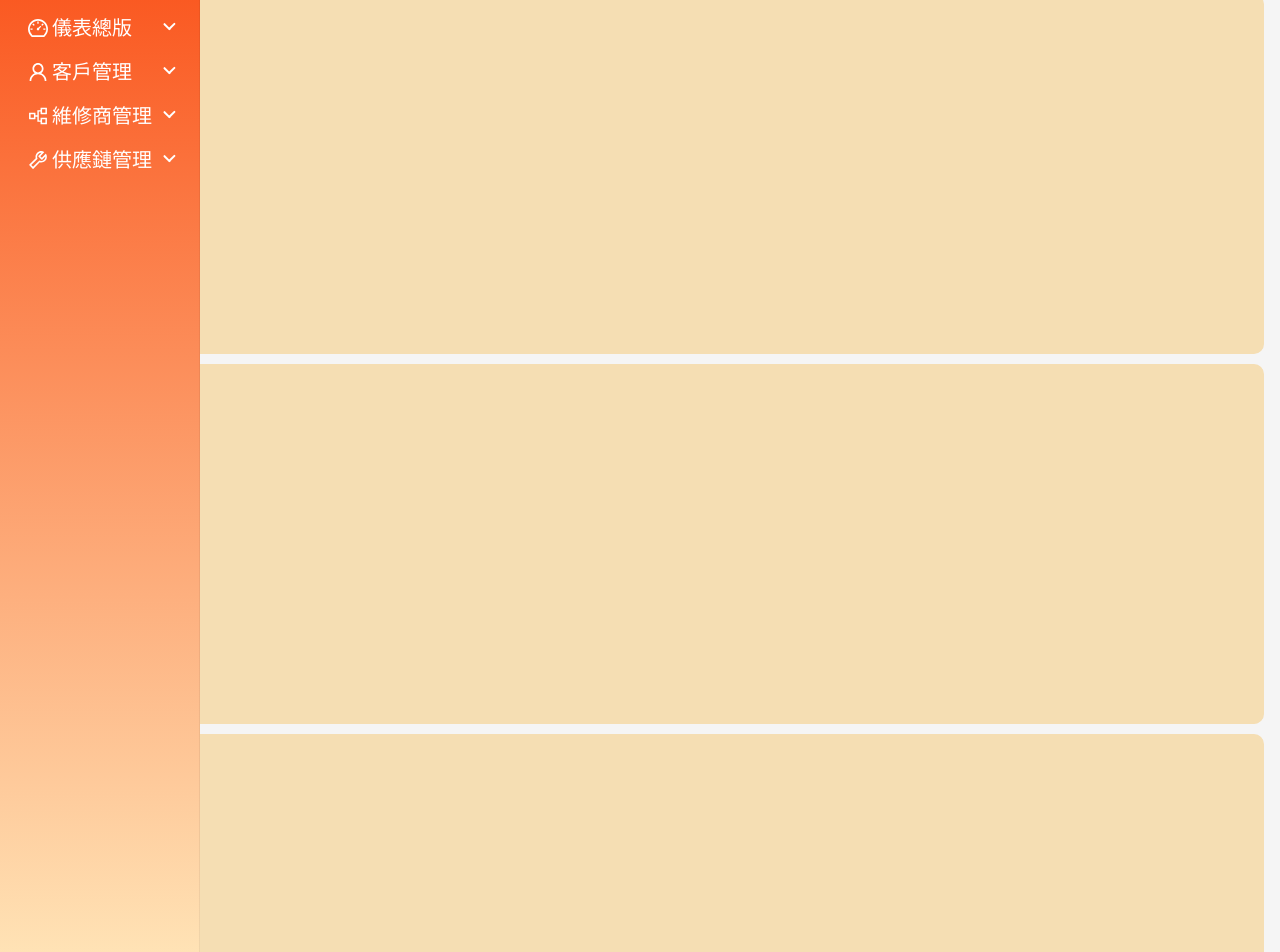
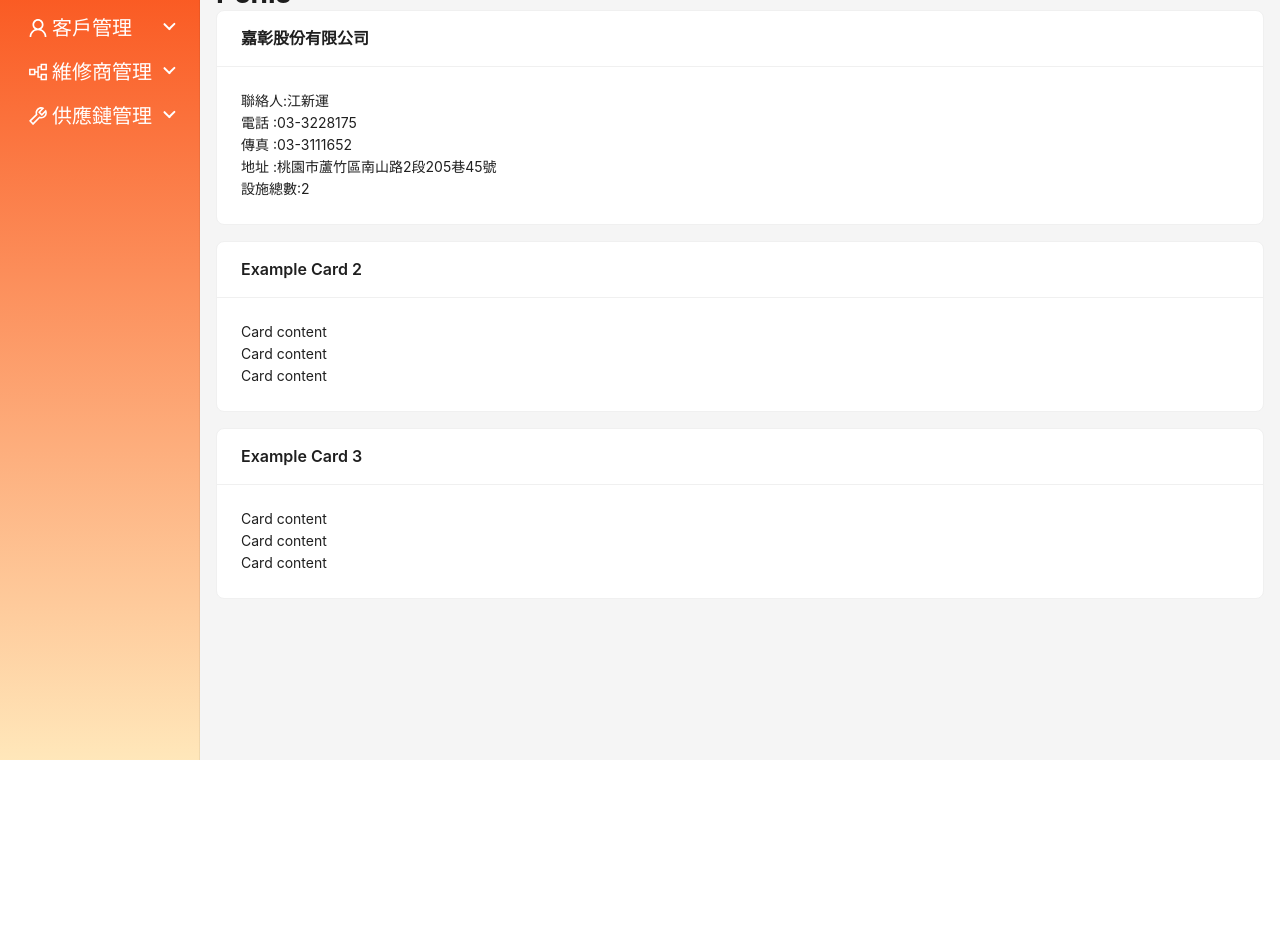
Before and after one commit to LaumShawn/antd-demo, a Next.js app: page / in a window 1280 px wide. Shown: the part 40-992 px from the top of the page. After the commit the page ends 800 px from the top, so only its background shows below. Built offline with nearby package versions, Linux system fonts and the light colour scheme.

Commit message:
暫時不管側欄，先施工卡片

```diff
--- a/src/app/myMenu.tsx
+++ b/src/app/myMenu.tsx
@@ -1,5 +1,5 @@
 "use client";
-import { Menu } from "antd";
+import { Layout, Menu } from "antd";
 import {
   DashboardOutlined,
   UserOutlined,
@@ -18,10 +18,6 @@ import Item from "antd/es/list/Item";
 import Sider from "antd/es/layout/Sider";
 
 const items = [
-  {
-    key: "side",
-    icon: <RightCircleOutlined />,
-  },
   {
     key: "sub1", //指整個巢狀結構
     label: "儀表總版",
@@ -86,13 +82,14 @@ const MyMenu = () => {
   };
 
   return (
+    <Layout hasSider={true}>
       <ConfigProvider
         theme={{
           components: {
             Menu: {
               itemColor: "#ffff",
-            collapsedWidth:"50px",
-            popupBg:"#FA541C "
+
+              popupBg: "#FA541C ",
             },
           },
           token: {
@@ -100,26 +97,22 @@ const MyMenu = () => {
             fontSizeLG: 24,
             fontFamily: "Microsoft YaHei",
             colorPrimary: "#FFA940",
-
           },
         }}
-    >
-    <Menu
+      ><Menu
             mode="inline"
             style={{
-            height: "1024px",
+              height: "100%",
               backgroundImage: "linear-gradient(#FA541C, #FFE7BA)",
-            position:"fixed",
-            maxWidth:"200px"
+              position: "fixed",
+              maxWidth: "200px",
             }}
             inlineCollapsed={collapsed}
-
             items={items}
             onClick={handleMenuClick} // Pass the handler function here
-
           />
-
       </ConfigProvider>
+    </Layout>
   );
 };
 export default MyMenu;
--- a/src/app/page.tsx
+++ b/src/app/page.tsx
@@ -1,11 +1,12 @@
 "use client";
 import MyMenu from "./myMenu";
-import Layout from "antd/es/layout/layout";
-import { Menu } from "antd";
-import { Content } from "antd/es/layout/layout"; //小心!!跟nextjs有重名
+import Layout, { Content } from "antd/es/layout/layout"; // Import Sider and move Content here
+import { Menu, Card } from "antd";
+// Removed duplicate Content import: import { Content } from "antd/es/layout/layout";
 import { ConfigProvider } from "antd";
-import Flex from "antd";
-import Row from "antd";
+import Flex from "antd"; // Note: Flex is usually imported from 'antd', not default
+import Row from "antd"; // Note: Row is usually imported from 'antd', not default
+import Sider from "antd/es/layout/Sider";
 const customerS = [
   {
     key: "cus1",
@@ -16,66 +17,51 @@ const customerS = [
     lebel: "p2",
   },
 ];
+
 export default function Home() {
   return (
-    <Layout>
-      <MyMenu></MyMenu>
+    <Layout style={{ minHeight: "100vh" }}>
+      {" "}
+      {/* Ensure layout takes full height */}
+      {/* Wrap MyMenu in Sider */}
+      <Sider width={200}>
+        {" "}
+        {/* Adjust width and theme as needed */}
+        <MyMenu />
+      </Sider>
       <Layout>
-
-          <Content style={{ margin: "0 16px" }}>
+        {/* Content remains in the inner Layout */}
+        <Content style={{ margin: "16px" }}>
+          {" "}
+          {/* Add some margin/padding */}
           <h1>Penis</h1>
-          <div
-            style={{
-              padding: 24,
-              minHeight: 360,
-              marginLeft:"50px",
-              minWidth: "990px",
-              height: "250px",
-              background: "wheat",
-              border:"1px",
-              borderRadius:"10px",
-              marginBottom:"10px"
-            }}
+          <Card
+            title="嘉彰股份有限公司" // Changed title for clarity
+            style={{ width: "100%", marginBottom: "16px" }} // Adjusted styles slightly
           >
-
-          </div>
-
-          <div
-            style={{
-              padding: 24,
-              minHeight: 360,
-              marginLeft:"50px",
-              minWidth: "990px",
-              height: "250px",
-              background: "wheat",
-              border:"1px",
-              borderRadius:"10px",
-              marginBottom:"10px"
-            }}
+            <p>聯絡人:江新運</p>
+            <p>電話 :03-3228175</p>
+            <p>傳真 :03-3111652</p>
+            <p>地址 :桃園市蘆竹區南山路2段205巷45號</p>
+            <p>設施總數:2</p>
+          </Card>
+          <Card
+            title="Example Card 2" // Changed title for clarity
+            style={{ width: "100%", marginBottom: "16px" }} // Adjusted styles slightly
           >
-            Bill is a cat.
-          </div>
-          <div
-            style={{
-              padding: 24,
-              minHeight: 360,
-              marginLeft:"50px",
-              minWidth: "990px",
-              height: "250px",
-              background: "wheat",
-              border:"1px",
-              borderRadius:"10px",
-              marginBottom:"10px"
-            }}
+            <p>Card content</p>
+            <p>Card content</p>
+            <p>Card content</p>
+          </Card>
+          <Card
+            title="Example Card 3" // Changed title for clarity
+            style={{ width: "100%", marginBottom: "16px" }} // Adjusted styles slightly
           >
-            Bill is a cat.
-          </div>
+            <p>Card content</p>
+            <p>Card content</p>
+            <p>Card content</p>
+          </Card>
         </Content>
-        <Content>
-          <h2>penis</h2>
-        </Content>
-
-
       </Layout>
     </Layout>
   );
```
Lines whose indentation alone changed are shown as unchanged.
